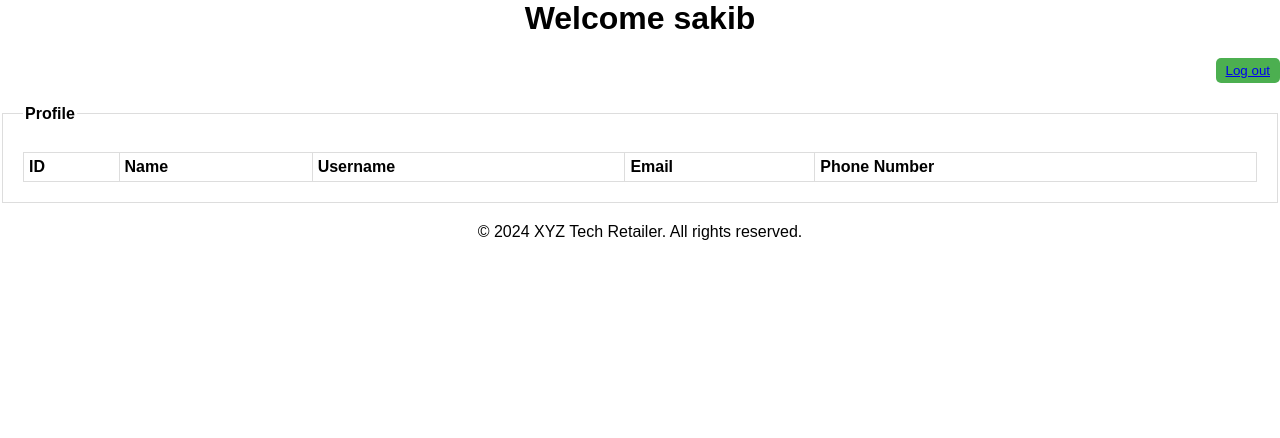
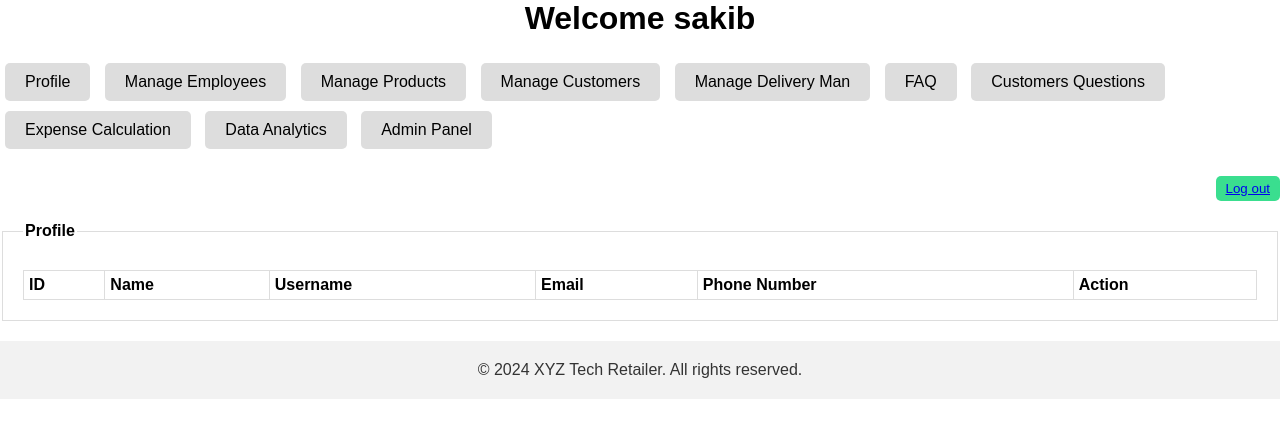
Before and after one commit to ashikin01/Online-Tech-Retailer-Web-Tech-Project, a PHP site: page /profile.php in a window 1280 px wide. Shown: the top 438 px of the page. Run offline with PHP 8.4, Linux system fonts and the light colour scheme; a user stored in the database is signed in; data that the repository does not hold is empty.

Commit message:
updated 1

```diff
--- a/Online Tech Retailer/Asheke_ROLE_Admin (21-44852-2)/CSS/header_after_login.css
+++ b/Online Tech Retailer/Asheke_ROLE_Admin (21-44852-2)/CSS/header_after_login.css
@@ -1,32 +1,28 @@
 
-h1 {
-    font-family: Arial, sans-serif;
-    margin: 0; /* Removing default margin */
-    padding: 10px 20px; /* Adding some padding */
-    border-bottom: 1px solid #ddd; /* Adding a bottom border */
-  }
+input[type="button"] {
+  padding: 10px 20px;
+  border: none;
+  border-radius: 5px;
+  font-size: 16px;
+  cursor: pointer;
+  margin: 5px;
+}
 
-  .welcome-message {
-    text-align: center; /* Center align the welcome message */
-  }
+input[type="button"] {
+  background-color: #ddd;
+}
 
-  .logout-button {
-    text-align: right; /* Right align the logout button */
-    float: right; /* Float the button to the right edge */
-  }
 
-  button {
-    background-color: #eee; /* Light gray background */
-    border: none;
-    padding: 5px 10px;
-    cursor: pointer;
-  }
+input[type="button"]:hover {
+  background-color: #ccc;
+}
 
-  button:hover {
-    background-color: #ddd; /* Slightly darker on hover */
-  }
 
-  a {
-    color: #000; /* Black text color */
-    text-decoration: none; /* Remove underline decoration */
-  }
+.logout-button {
+  background-color: #3ade8f;
+}
+
+
+.logout-button:hover {
+  background-color: #c0392b;
+}
--- a/Online Tech Retailer/Asheke_ROLE_Admin (21-44852-2)/CSS/profile.css
+++ b/Online Tech Retailer/Asheke_ROLE_Admin (21-44852-2)/CSS/profile.css
@@ -1,56 +1,56 @@
-/* General Styles */
+
 body {
     font-family: Arial, sans-serif;
     margin: 0;
     padding: 0;
   }
 
-  /* Table Styles */
+
   table {
-    width: 100%; /*  full width table */
-    border-collapse: collapse; /* Removing default table borders */
+    width: 100%;
+    border-collapse: collapse;
   }
 
-  /* Table Caption */
+
   caption {
     font-size: 18px;
     font-weight: bold;
     text-align: center;
-    padding: 10px ; /* padding above the table */
+    padding: 10px ;
   }
 
-  /* Table Header (TH) */
+
   th {
     background-color: #f2f2f2;
     padding: 10px;
-    text-align: left; /* Aligning headers to the left */
+    text-align: left;
   }
 
-  /* Table Data (TD) */
+
   td {
     border: 1px solid #ddd;
     padding: 5px;
   }
 
-  /* Edit and Change Password Buttons */
+
   button {
-    background-color: #4CAF50;
+    background-color: #e85217;
     color: white;
     border: none;
     border-radius: 5px;
     padding: 5px 10px;
     cursor: pointer;
-    margin-left: 5px; /* Aspacing between buttons */
+    margin-left: 5px;
   }
 
-  /* Fieldset Styling */
+
   fieldset {
     border: 1px solid #ddd;
     padding: 20px;
     margin-bottom: 20px;
   }
 
-  /* Legend Styling */
+
   legend {
     font-weight: bold;
     margin-bottom: 10px;
--- a/Online Tech Retailer/Asheke_ROLE_Admin (21-44852-2)/Controllers/delete_employees_task_action.php
+++ b/Online Tech Retailer/Asheke_ROLE_Admin (21-44852-2)/Controllers/delete_employees_task_action.php
@@ -5,7 +5,7 @@
   if(isset($_GET['delete_employee_task_id'])){
     $delete_employee_task_id=$_GET['delete_employee_task_id'];
     $manage_employee_task_user_id=$_GET['manage_employee_task_user_id'];
-    $sql=$conn->prepare("delete from delivery_man_tasks where tid=?");
+    $sql=$conn->prepare("delete from tasks where tid=?");
     $sql->bind_param("i",$delete_employee_task_id);
     $sql->execute();
 
--- a/Online Tech Retailer/Asheke_ROLE_Admin (21-44852-2)/Controllers/login_action.php
+++ b/Online Tech Retailer/Asheke_ROLE_Admin (21-44852-2)/Controllers/login_action.php
@@ -69,6 +69,7 @@
 
 
             if(mysqli_num_rows($data)>0){
+
                 $_SESSION['username']=$username;
                 header("location: ../Views/admin_panel.php");
 
--- a/Online Tech Retailer/Asheke_ROLE_Admin (21-44852-2)/Controllers/sign_up_action.php
+++ b/Online Tech Retailer/Asheke_ROLE_Admin (21-44852-2)/Controllers/sign_up_action.php
@@ -214,8 +214,8 @@
 
         if($has_error==false){
 
-            $sql=$conn->prepare("insert into admin_users values(?,?,?,?,?,?)");
-            $sql->bind_param("ssssss",$name,$username,$password,$email,$phone_number);
+            $sql=$conn->prepare("insert into admin_users values(null,?,?,?,?,?)");
+            $sql->bind_param("sssss",$name,$username,$password,$email,$phone_number);
             $sql->execute();
             header("location: ../Views/login.php");
 
--- a/Online Tech Retailer/Asheke_ROLE_Admin (21-44852-2)/Views/add_employees.php
+++ b/Online Tech Retailer/Asheke_ROLE_Admin (21-44852-2)/Views/add_employees.php
@@ -23,7 +23,7 @@
 
                 <fieldset>
                 <table>
-                    <legend>Add Delivery Man</legend>
+                    <legend>Add Employees</legend>
 
                     <tr>
                         <th><label for="name">Name</label></th>
@@ -44,7 +44,7 @@
                     <tr>
                         <th><label for="employee_id">Deliver Man PIN</label></th>
                         <td>:</td>
-                        <td><input type="number" id="employee_id" name="employee_id" placeholder="Delievery Man ID" value="">
+                        <td><input type="number" id="employee_id" name="employee_id" placeholder="Employee ID" value="">
                         <span class="error" id="err_employee_id">
                             <?php
                             if (isset($_SESSION['err_employee_id'])) {
--- a/Online Tech Retailer/Asheke_ROLE_Admin (21-44852-2)/Views/footer.php
+++ b/Online Tech Retailer/Asheke_ROLE_Admin (21-44852-2)/Views/footer.php
@@ -1,6 +1,6 @@
 
 
-<p style="text-align: center"><?php echo "© ".date("Y")." XYZ Tech Retailer. All rights reserved.";?></p>
+<p id="footer" style="text-align: center;  background-color: #f2f2f2; padding: 20px 0; color: #333; margin: 0%; width: 100%;  width: 100%;"><?php echo "© ".date("Y")." XYZ Tech Retailer. All rights reserved.";?></p>
 
 
 </body>
--- a/Online Tech Retailer/Asheke_ROLE_Admin (21-44852-2)/Views/header_after_login.php
+++ b/Online Tech Retailer/Asheke_ROLE_Admin (21-44852-2)/Views/header_after_login.php
@@ -11,7 +11,54 @@
 ?>
 <html>
   <body>
-      <link rel="stylesheet" href="../CSS/header_before_login.css">
+      <link rel="stylesheet" href="../CSS/header_after_login.css">
+
+
+
+                      <tr>
+                    <td><a href="profile.php"><input type="button" name="profile" value="Profile"></a></td>
+
+
+
+                    <td><a href="manage_employees.php"><input type="button" name="manage_employees" value="Manage Employees"></a></td>
+
+
+
+                    <td><a href="manage_product.php"><input type="button" name="manage_product" value="Manage Products"></a></td>
+
+
+
+                    <td><a href="manage_user.php"><input type="button" name="manage_uses" value="Manage Customers"></a></td>
+
+
+
+
+
+
+                    <td><a href="manage_delivery_man.php"><input type="button" name="manage_delivery_man" value="Manage Delivery Man"></a></td>
+
+
+
+
+                    <td><a href="faq.php"><input type="button" name="faq" value="FAQ"></a></td>
+
+
+
+                    <td><a href="question_admin.php"><input type="button" name="question_admin" value="Customers Questions"></a></td>
+
+
+
+
+                    <td><a href="expense_calculation.php"><input type="button" name="expense_calculation" value="Expense Calculation"></a></td>
+
+
+
+                    <td><a href="data_analytics.php"><input type="button" name="data_analytics" value="Data Analytics"></a></td>
+
+                    <td><a href="admin_panel.php"><input type="button" name="admin_panel" value="Admin Panel"></a></td>
+                </tr>
+
+
       <h1 align='right'><button class="logout-button"><a href="logout.php">Log out</a></button></h1>
   </body>
 </html>
--- a/Online Tech Retailer/Asheke_ROLE_Admin (21-44852-2)/Views/logout.php
+++ b/Online Tech Retailer/Asheke_ROLE_Admin (21-44852-2)/Views/logout.php
@@ -1,5 +1,6 @@
 <?php
     session_start();
+    session_unset();
     session_destroy();
     header("location: home.php");
 
--- a/Online Tech Retailer/Asheke_ROLE_Admin (21-44852-2)/Views/manage_user.php
+++ b/Online Tech Retailer/Asheke_ROLE_Admin (21-44852-2)/Views/manage_user.php
@@ -21,7 +21,7 @@
 <table>
 
 
-    <legend>Manage Users</legend>
+    <legend>Manage Customers</legend>
     <?php
     if(isset($_SESSION['db_error_message'])){
         echo $_SESSION['db_error_message'];
--- a/Online Tech Retailer/Asheke_ROLE_Admin (21-44852-2)/Views/profile.php
+++ b/Online Tech Retailer/Asheke_ROLE_Admin (21-44852-2)/Views/profile.php
@@ -43,6 +43,7 @@
         <td><b>Username</td>
         <td><b>Email</td>
         <td><b>Phone Number</td>
+        <td colspan="2"><b>Action</td>
 
     </tr>
     <?php foreach($user_data_array as $row){ ?>
@@ -52,7 +53,7 @@
         <td><?php echo $row['username'] ?></td>
         <td><?php echo $row['email'] ?></td>
         <td><?php echo $row['phone_number'] ?></td>
-        <td><button><a href="edit_profile.php?edit_id=<?php echo $row['id'] ?>">Edit</a></button></td>
+        <td><button ><a href="edit_profile.php?edit_id=<?php echo $row['id'] ?>">Edit</a></button></td>
         <td><button><a href="change_password.php?edit_id=<?php echo $row['id'] ?>">Change Password</a></button></td>
     </tr>
 
--- a/Online Tech Retailer/Asheke_ROLE_Admin (21-44852-2)/Views/question_admin.php
+++ b/Online Tech Retailer/Asheke_ROLE_Admin (21-44852-2)/Views/question_admin.php
@@ -88,4 +88,6 @@
 ?>
 
 </body>
+
+<?php  include("footer.php"); ?>
 </html>
```
Also changed, not shown: Online Tech Retailer/Asheke_ROLE_Admin (21-44852-2)/Controllers/company_owners_action.php (added, +47 -0 lines), Online Tech Retailer/Asheke_ROLE_Admin (21-44852-2)/Views/admin_panel.php (+6 -1 lines), Online Tech Retailer/Asheke_ROLE_Admin (21-44852-2)/Views/company_owners.php (added, +45 -0 lines).
